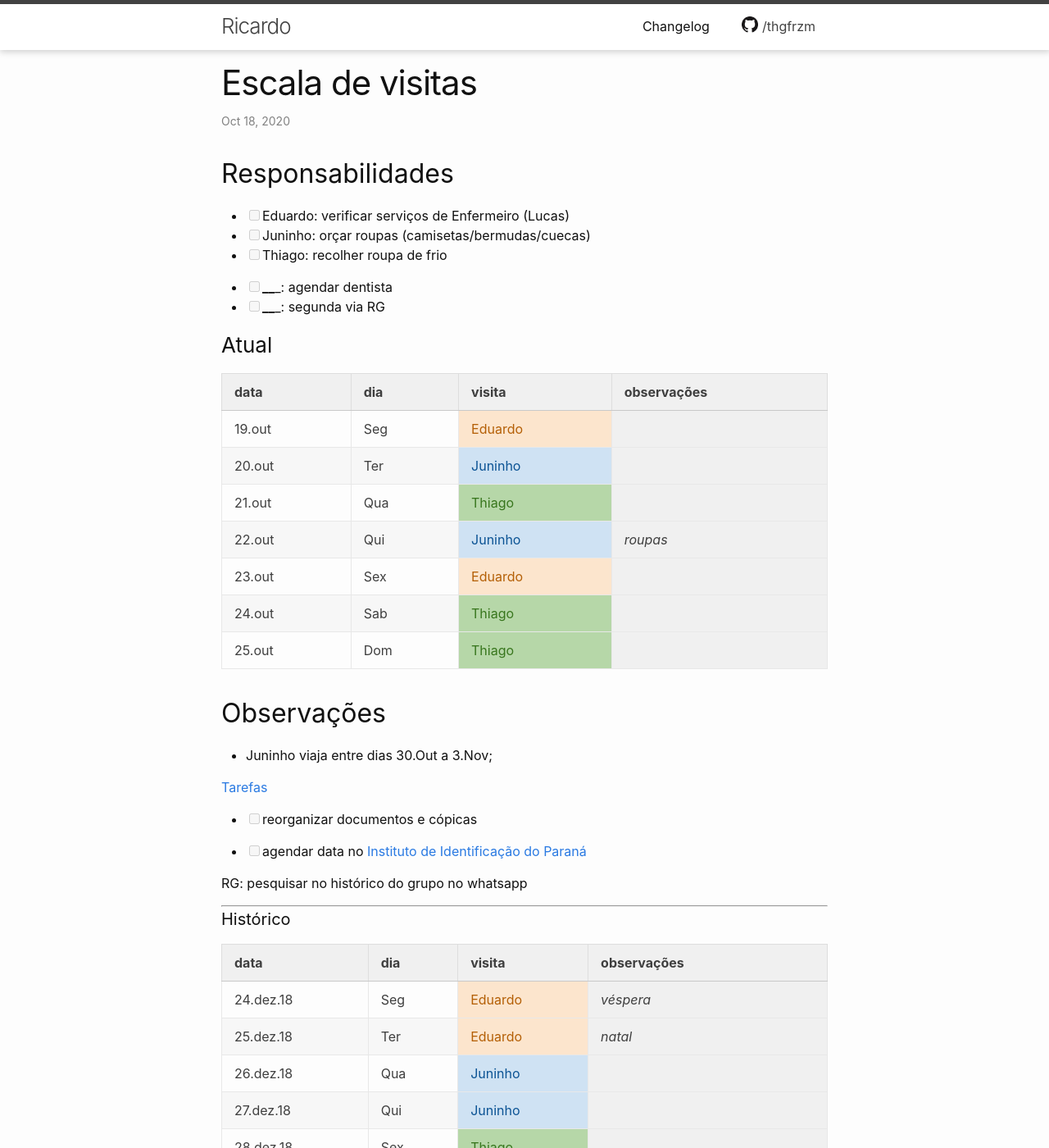
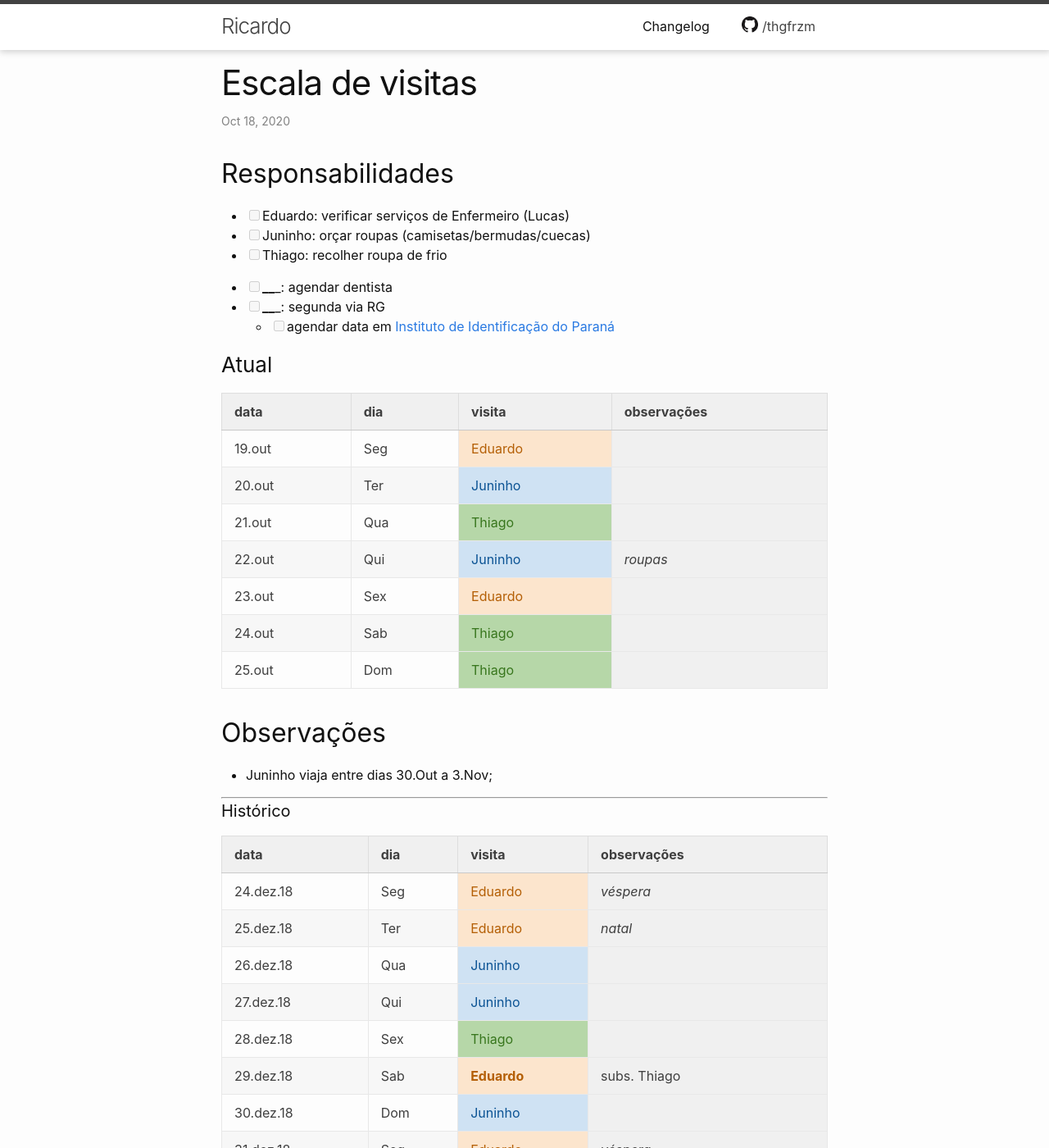
Before and after one commit to thgfrzm/ricardo, a Jekyll site: the page built from _posts/2018-12-23-escala-visitas.markdown, in a window 1280 px wide and 1400 px high. Shown: the whole window at 82% size. Built offline with Jekyll 4.4.1, drawn with Linux system fonts in a browser that asks for light colours.

Commit message:
Update 2018-12-23-escala-visitas.markdown

```diff
--- a/_posts/2018-12-23-escala-visitas.markdown
+++ b/_posts/2018-12-23-escala-visitas.markdown
@@ -12,6 +12,7 @@ categories: agenda
 
 - [ ] _______: agendar dentista
 - [ ] _______: segunda via RG
+  - [ ] agendar data em [Instituto de Identificação do Paraná](http://www.institutodeidentificacao.pr.gov.br/modules/conteudo/conteudo.php?conteudo=61)
 
 
 ### Atual
@@ -30,16 +31,6 @@ categories: agenda
 ## Observações
 
 - Juninho viaja entre dias 30.Out a 3.Nov;
-
-
-
-[Tarefas](https://thgfrzm.github.io/ricardo/lista-tarefas)
-
-- [ ] reorganizar documentos e cópicas
-
-- [ ] agendar data no [Instituto de Identificação do Paraná](http://www.institutodeidentificacao.pr.gov.br/modules/conteudo/conteudo.php?conteudo=61)
-
-RG: pesquisar no histórico do grupo no whatsapp
 
 
 ---
```
